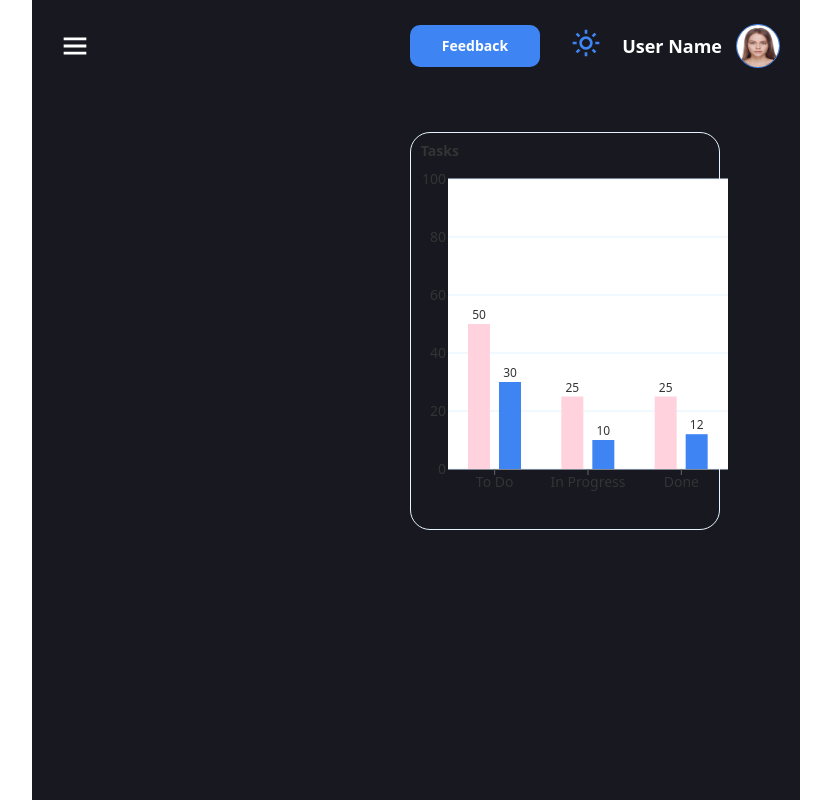
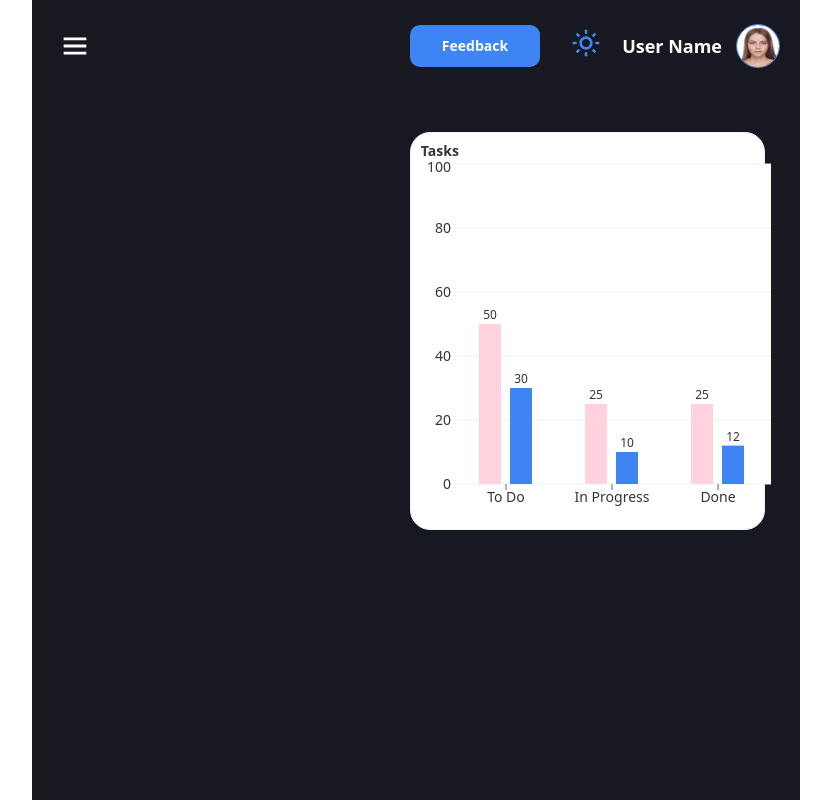
Before and after one commit to IngvarVG76/GooseTrack-with-backend-3.0, a React (Vite) app: page /GooseTrack-with-backend-3.0/statistics in a window 1280 px wide. Shown: the whole page, without its empty margins (224-1055 px from the left). Built offline with nearby package versions, Linux system fonts and the light colour scheme.

Commit message:
add styles

```diff
--- a/src/components/statisticsChart/StatisticsChart.jsx
+++ b/src/components/statisticsChart/StatisticsChart.jsx
@@ -7,6 +7,7 @@ import {
   Tooltip,
   LabelList,
 } from 'recharts';
+import css from './chart.module.css';
 
 // allTasksByDay=todoByDay+inprogressByDay+doneByDay
 // todoByDay%=todoByDay/allTasksByDay
@@ -48,25 +49,12 @@ const data = [
 
 const StatisticsChart = () => {
   return (
-    <div
-      style={{
-        border: 'solid 0.8px #E3F3FF',
-        borderRadius: '20px',
-        width: '310px',
-        padding: '10px',
-      }}
-    >
+    <div className={css.barChart}>
       <h3 style={{ fontWeight: 600, fontSize: '14px', color: '#343434' }}>
         Tasks
       </h3>
 
-      <BarChart
-        width={307}
-        height={360}
-        data={data}
-        margin={{ top: 20, bottom: 20 }}
-        barGap={9}
-      >
+      <BarChart width={355} height={360} data={data} barGap={9}>
         <CartesianGrid vertical={false} fill="#fff" stroke="#E3F3FF" />
 
         <XAxis
@@ -84,7 +72,8 @@ const StatisticsChart = () => {
           tick={{ fill: '#343434', fontSize: '14px' }}
         />
         <Tooltip cursor={false} />
-        <Bar dataKey="day" barSize={22} fill="#FFD2DD">
+
+        <Bar dataKey="day" barSize={22} className={css.barDay}>
           <LabelList
             dataKey="day"
             position="top"
@@ -92,7 +81,7 @@ const StatisticsChart = () => {
             fontSize={12}
           />
         </Bar>
-        <Bar dataKey="month" barSize={22} fill="#3E85F3">
+        <Bar dataKey="month" barSize={22} className={css.barMonth}>
           <LabelList
             dataKey="month"
             position="top"
--- /dev/null
+++ b/src/components/statisticsChart/chart.module.css
@@ -0,0 +1,14 @@
+.barChart {
+  border: solid 0.8px #e3f3ff;
+  border-radius: 20px;
+  padding: 10px;
+  width: 355px;
+  background-color: #fff;
+}
+.barMonth {
+  fill: #3e85f3;
+}
+
+.barDay {
+  fill: #ffd2dd;
+}
--- /dev/null
+++ b/src/redux/selectors/selectors.js
@@ -0,0 +1,3 @@
+// import { createSelector } from '@reduxjs/toolkit';
+
+// export const selectortasks = state=>state.tasks.tasks;
```
Also changed, not shown: 1 other file (tests, documents, lock files or other folders).
